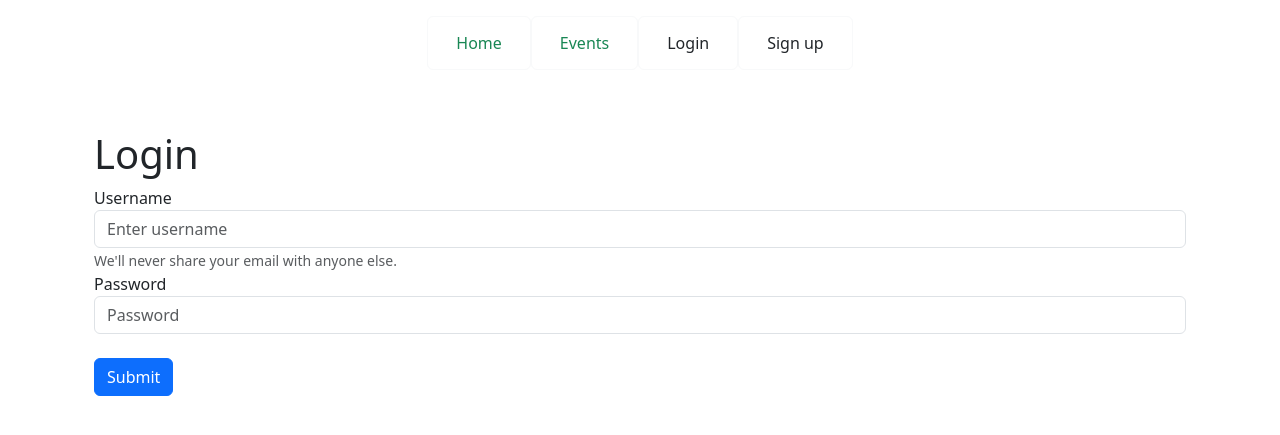
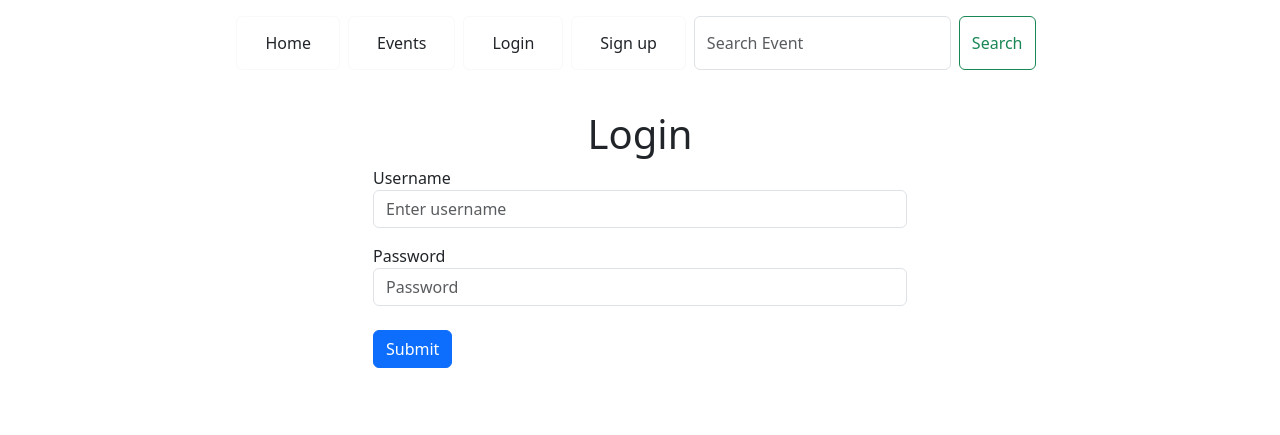
Before and after one commit to telkelly/HackatonPy, a Django app: template event_platform/accounts/templates/accounts/login.html in a window 1280 px wide. Shown: the top 435 px of the page. Run offline with Django 3.2, Linux system fonts and the light colour scheme; the template is opened without the code that fills it, so the values that code supplies are empty; some libraries are stand-ins or nearby versions.

Commit message:
made changes in design

```diff
--- a/event_platform/accounts/templates/accounts/login.html
+++ b/event_platform/accounts/templates/accounts/login.html
@@ -1,15 +1,16 @@
 {% extends 'base/base.html' %}
 
 {% block content %}
-    <br/>
-    <div class="container">
+    <div class="container mt-4">
+        <h1 class="text-center">Login</h1>
+        <div class="row">
+            <div class="col-md-6 offset-md-3">
+                <div class="profile-info">
                     <form action="" method="POST">
-            <h1>Login</h1>
                         {% csrf_token %}
-            <div class="form-group">
+                        <div class="form-group mb-3">
                             <label for="exampleInputUsername">Username</label>
                             <input type="text" class="form-control" name="username" aria-describedby="emailHelp" placeholder="Enter username">
-                <small id="emailHelp" class="form-text text-muted">We'll never share your email with anyone else.</small>
                         </div>
                         <div class="form-group">
                             <label for="exampleInputPassword1">Password</label>
@@ -18,4 +19,7 @@
                         <button type="submit" class="btn btn-primary mt-4">Submit</button>
                     </form>
                 </div>
+            </div>
+        </div>
+    </div>
 {% endblock %}
--- a/event_platform/accounts/templates/accounts/profile.html
+++ b/event_platform/accounts/templates/accounts/profile.html
@@ -12,6 +12,7 @@
                     <p><strong>Email:</strong> {{ user.email }}</p>
                 </div>
                 <a href="{% url 'update-profile' user.id %}" class="btn btn-primary">Update Profile</a>
+                <a href="{% url 'update-password' user.id %}" class="btn btn-secondary">Change password</a>
             </div>
         </div>
     </div>
--- a/event_platform/accounts/urls.py
+++ b/event_platform/accounts/urls.py
@@ -7,4 +7,6 @@ urlpatterns = [
     path('signup', views.signup_user, name='signup'),
     path('profile/<int:user_id>', views.profile, name='profile'),
     path('update_profile/<int:user_id>', views.update_profile, name = 'update-profile'),
+    path('update_password/<int:user_id>', views.update_password, name = 'update-password'),
+
 ]
--- a/event_platform/events/templates/base/navbar.html
+++ b/event_platform/events/templates/base/navbar.html
@@ -1,20 +1,20 @@
 <header class="d-flex justify-content-center py-3">
-      <ul class="d-flex justify-content-center nav nav-pills">
-        <li class="nav-item "><button type="button" class="btn btn-outline-light"><a class="nav-link text-success" href="{% url 'home' %}">Home</a></button></li>
-        <li class="nav-item"><button type="button" class="btn btn-outline-light"><a class="nav-link text-success" href="{% url 'list-events' %}">Events</a></button></li>
+      <ul class="d-flex justify-content-center nav nav-pills gap-2">
+        <li class="nav-item "><button type="button" class="btn btn-outline-light"><a class="nav-link text-dark" href="{% url 'home' %}">Home</a></button></li>
+        <li class="nav-item"><button type="button" class="btn btn-outline-light"><a class="nav-link text-dark" href="{% url 'list-events' %}">Events</a></button></li>
         {% if user.is_authenticated %}
-        <li class="nav-item"><button type="button" class="btn btn-outline-light"><a class="nav-link text-success"href="{% url 'add-event' %}">Add Event</a></button></li>
-        <li class="nav-item"><button type="button" class="btn btn-outline-light"><a class="nav-link text-success" href="{% url 'add-location' %}">Add Location</a></button></li>
-        <form method="POST" action="{% url 'search-event' %}" class="form-inline my-2 my-lg-0 ml-auto d-flex">
-          {% csrf_token %}
-          <input class="form-control mr-sm-2" type="search" placeholder="Search Event" name="searched" aria-label="Search">
-          <button class="btn btn-outline-success my-2 my-sm-0 m-2" type="submit">Search</button>
-        </form>
+        <li class="nav-item"><button type="button" class="btn btn-outline-light"><a class="nav-link text-dark"href="{% url 'add-event' %}">Add Event</a></button></li>
+        <li class="nav-item"><button type="button" class="btn btn-outline-light"><a class="nav-link text-dark" href="{% url 'add-location' %}">Add Location</a></button></li>
         <li class="nav-item"><button type="button" class="btn btn-outline-light"><a class="nav-link text-dark" href="{% url 'profile' user.id %}">Profile</a></button></li>
         <li class="nav-item"><button type="button" class="btn btn-outline-light"><a class="nav-link text-dark" href="{% url 'logout' %}">Logout</a></button></li>
         {% else %}
         <li class="nav-item"><button type="button" class="btn btn-outline-light"><a class="nav-link text-dark" href="{% url 'login' %}">Login</a></button></li>
         <li class="nav-item"><button type="button" class="btn btn-outline-light"><a class="nav-link text-dark" href="{% url 'signup' %}">Sign up</a></button></li>
         {% endif %}
+        <form method="POST" action="{% url 'search-event' %}" class="form-inline my-2 my-lg-0 ml-auto d-flex">
+          {% csrf_token %}
+          <input class="form-control mr-sm-2" type="search" placeholder="Search Event" name="searched" aria-label="Search">
+          <button class="btn btn-outline-success my-2 my-sm-0 m-2" type="submit">Search</button>
+        </form>
       </ul>
 </header>
```
Also changed, not shown: event_platform/accounts/templates/accounts/change_password.html (added, +26 -0 lines), event_platform/accounts/templates/accounts/signup.html (+18 -3 lines), event_platform/accounts/templates/accounts/update_profile.html (+10 -6 lines), event_platform/accounts/views.py (+20 -1 lines). Lines whose indentation alone changed are shown as unchanged.
